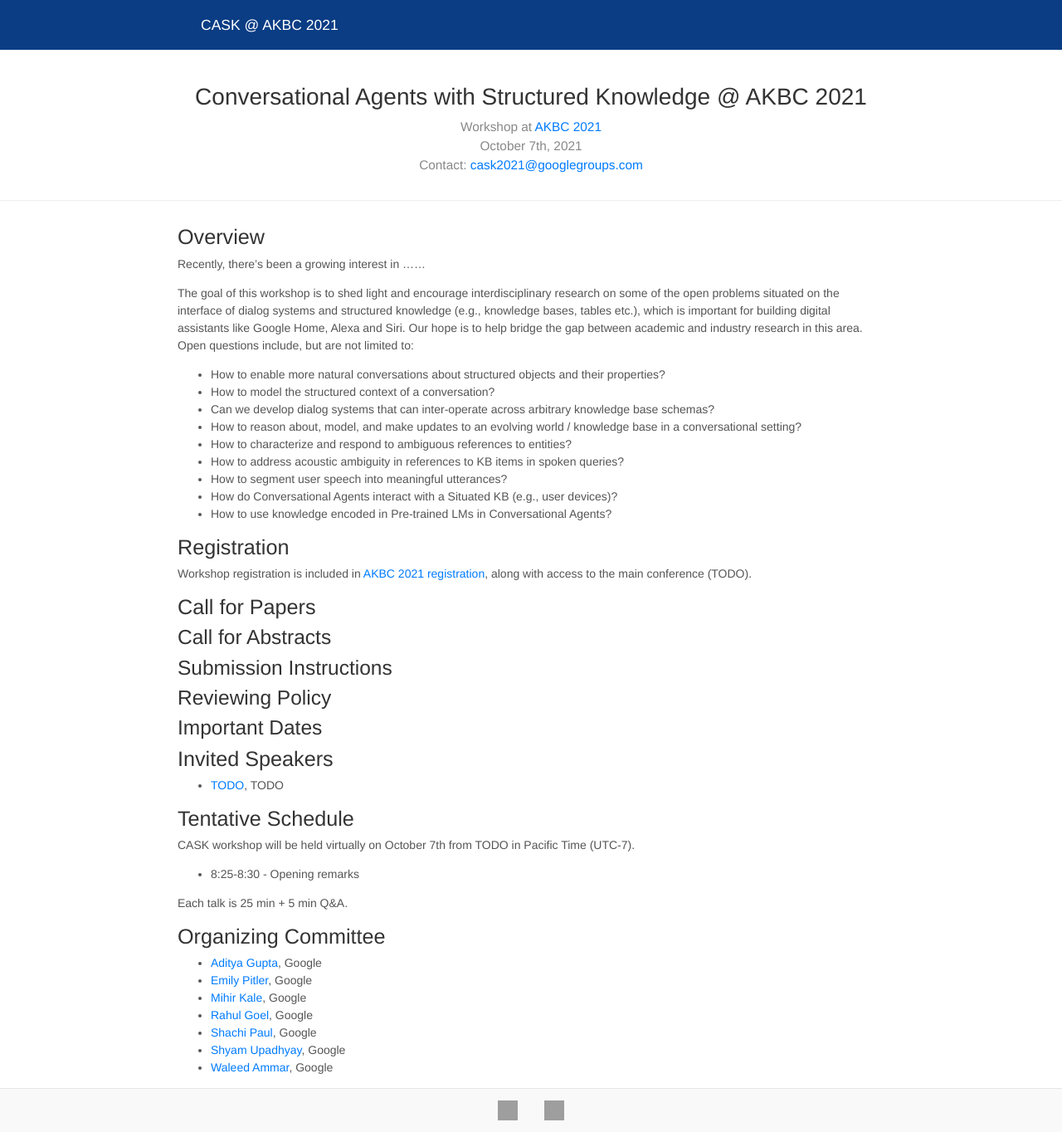
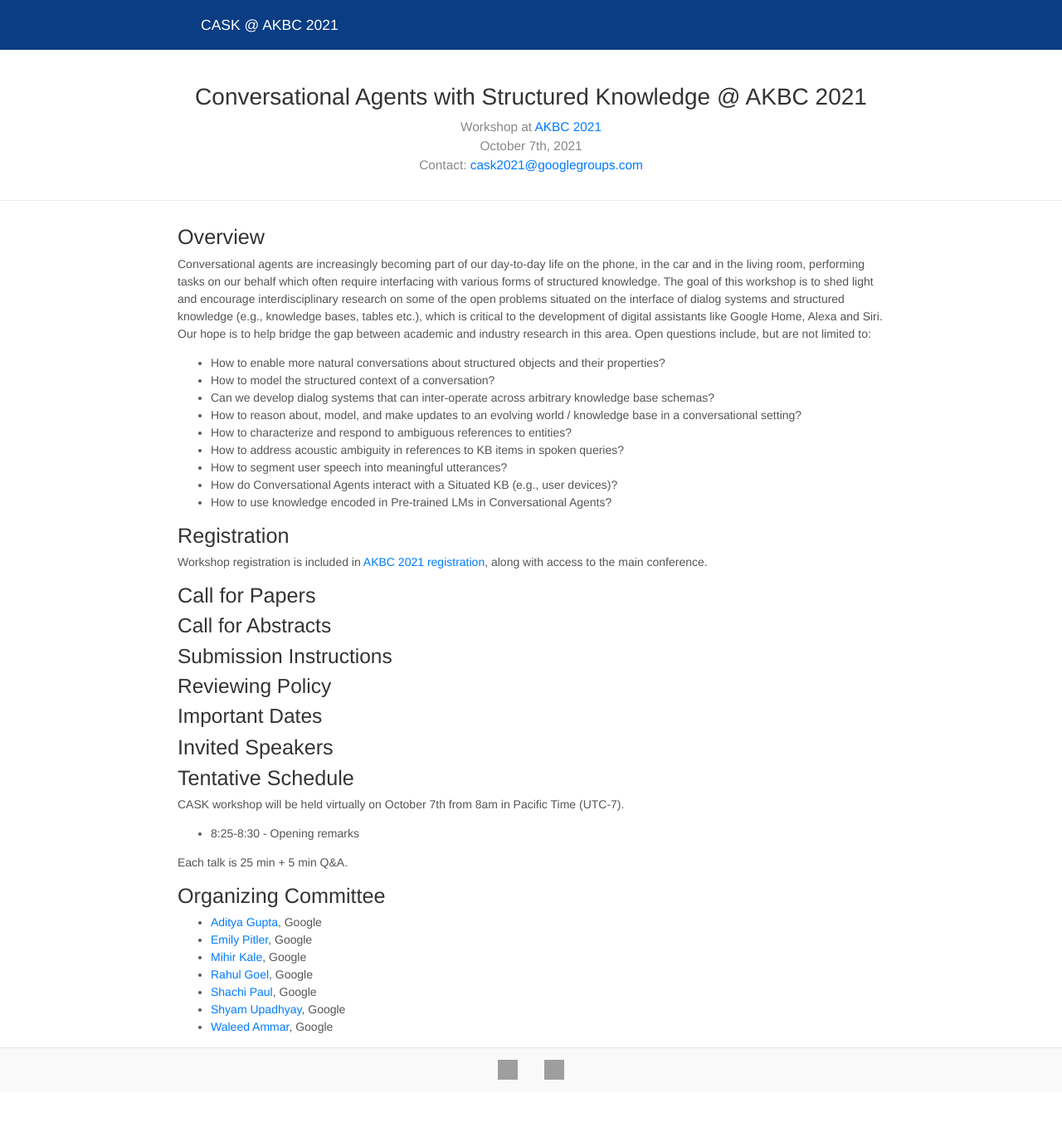
Before and after one commit to cask-workshop/cask-workshop.github.io, a Jekyll site: the page built from index.md, in a window 1280 px wide and 1364 px high. Shown: the whole window at 83% size. Built offline with Jekyll 4.4.1, drawn with Linux system fonts in a browser that asks for light colours; nearby versions of some CDN libraries; grey boxes are pictures that could not be loaded.

Commit message:
update description and some TODOs

```diff
--- a/index.md
+++ b/index.md
@@ -9,9 +9,7 @@ collection: pages_2019
 
 ## Overview
 
-Recently, there's been a growing interest in ......
-
-The goal of this workshop is to shed light and encourage interdisciplinary research on some of the open problems situated on the interface of dialog systems and structured knowledge (e.g., knowledge bases, tables etc.), which is important for building digital assistants like Google Home, Alexa and Siri. Our hope is to help bridge the gap between academic and industry research in this area. Open questions include, but are not limited to:
+Conversational agents are increasingly becoming part of our day-to-day life on the phone, in the car and in the living room, performing tasks on our behalf which often require interfacing with various forms of structured knowledge. The goal of this workshop is to shed light and encourage interdisciplinary research on some of the open problems situated on the interface of dialog systems and structured knowledge (e.g., knowledge bases, tables etc.), which is critical to the development of digital assistants like Google Home, Alexa and Siri. Our hope is to help bridge the gap between academic and industry research in this area. Open questions include, but are not limited to:
 - How to enable more natural conversations about structured objects and their properties?
 - How to model the structured context of a conversation?
 - Can we develop dialog systems that can inter-operate across arbitrary knowledge base schemas?
@@ -27,7 +25,7 @@ The goal of this workshop is to shed light and encourage interdisciplinary resea
 
 ## Registration
 
-Workshop registration is included in [AKBC 2021 registration](TODO), along with access to the main conference (TODO).
+Workshop registration is included in [AKBC 2021 registration](https://www.akbc.ws/2021/), along with access to the main conference.
 
 ## Call for Papers
 
@@ -42,11 +40,10 @@ Workshop registration is included in [AKBC 2021 registration](TODO), along with
 
 ## Invited Speakers
 
-- [TODO](TODO), TODO
 
 ## Tentative Schedule
 
-CASK workshop will be held virtually on October 7th from TODO in Pacific Time (UTC-7).
+CASK workshop will be held virtually on October 7th from 8am in Pacific Time (UTC-7).
 
 <div id="schedule">
     <ul>
```
